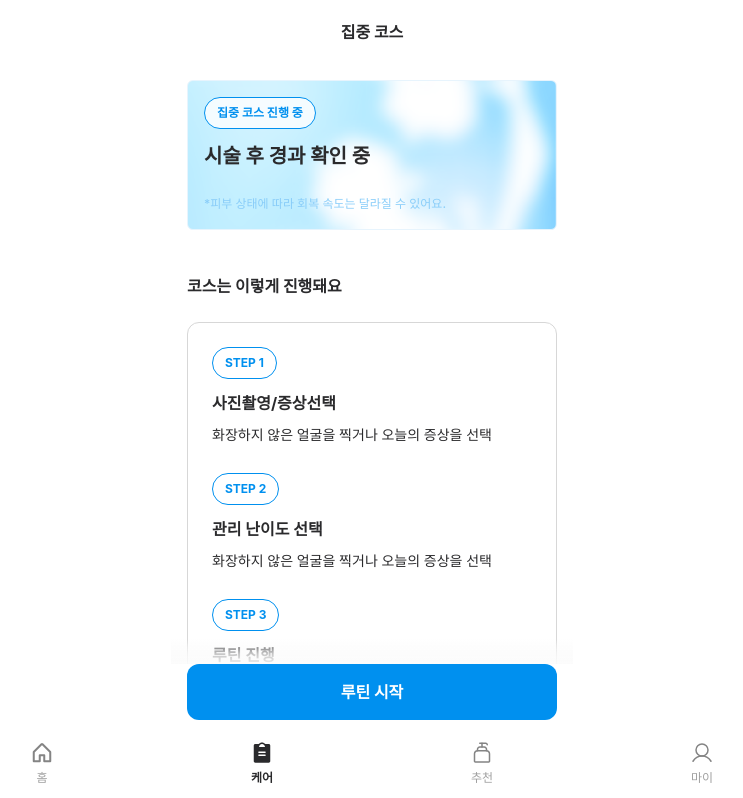
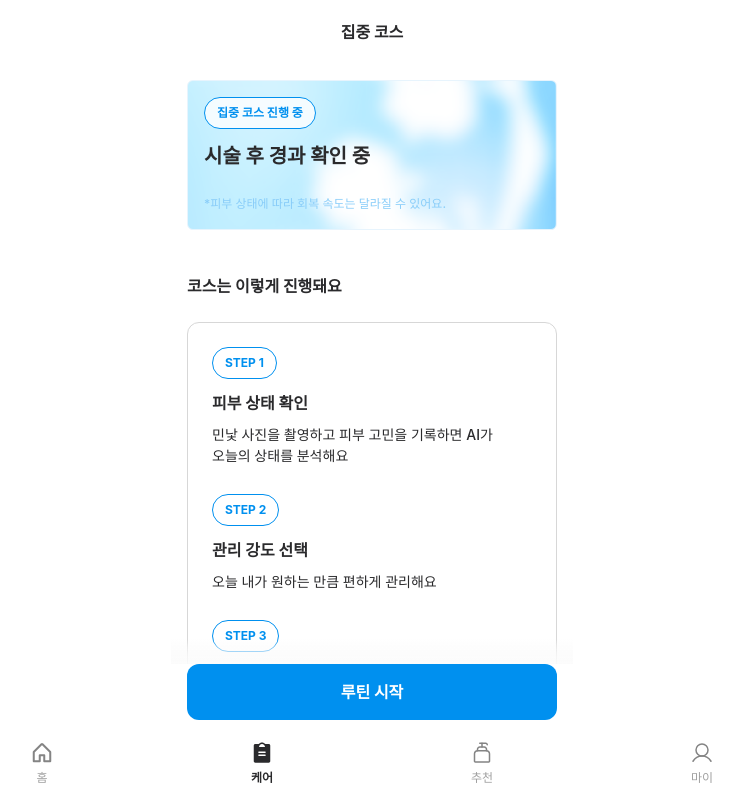
Before and after one commit to duckswell/Frontend, a React (Vite) app: page /care in a window 1280 px wide. Shown: the top 798 px of the page, without its empty margins (268-1011 px from the left). Built offline with nearby package versions, Linux system fonts and the light colour scheme; no server answers; a web font is replaced by a local one.

Commit message:
refactor: 케어 페이지 문구 수정

```diff
--- a/src/routes/Care.tsx
+++ b/src/routes/Care.tsx
@@ -26,18 +26,19 @@ interface RecoveryBannerResponse {
 const COURSE_STEPS = [
   {
     step: "STEP 1",
-    title: "사진촬영/증상선택",
-    description: "화장하지 않은 얼굴을 찍거나 오늘의 증상을 선택",
+    title: "피부 상태 확인",
+    description:
+      "민낯 사진을 촬영하고 피부 고민을 기록하면 AI가 오늘의 상태를 분석해요",
   },
   {
     step: "STEP 2",
-    title: "관리 난이도 선택",
-    description: "화장하지 않은 얼굴을 찍거나 오늘의 증상을 선택",
+    title: "관리 강도 선택",
+    description: "오늘 내가 원하는 만큼 편하게 관리해요",
   },
   {
     step: "STEP 3",
-    title: "루틴 진행",
-    description: "화장하지 않은 얼굴을 찍거나 오늘의 증상을 선택",
+    title: "맞춤 루틴 진행",
+    description: "AI가 피부 상태에 최적화된 맞춤 루틴을 안내해요",
   },
 ];
 
```
